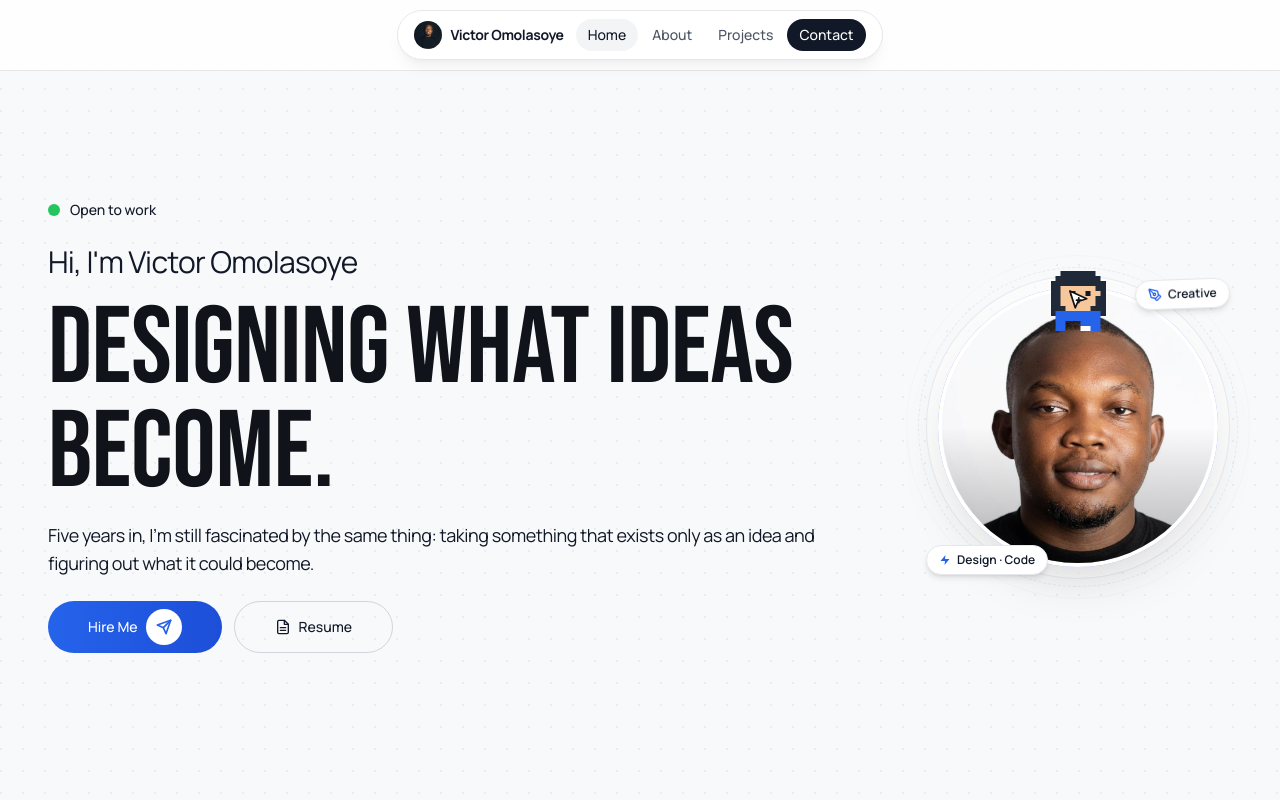
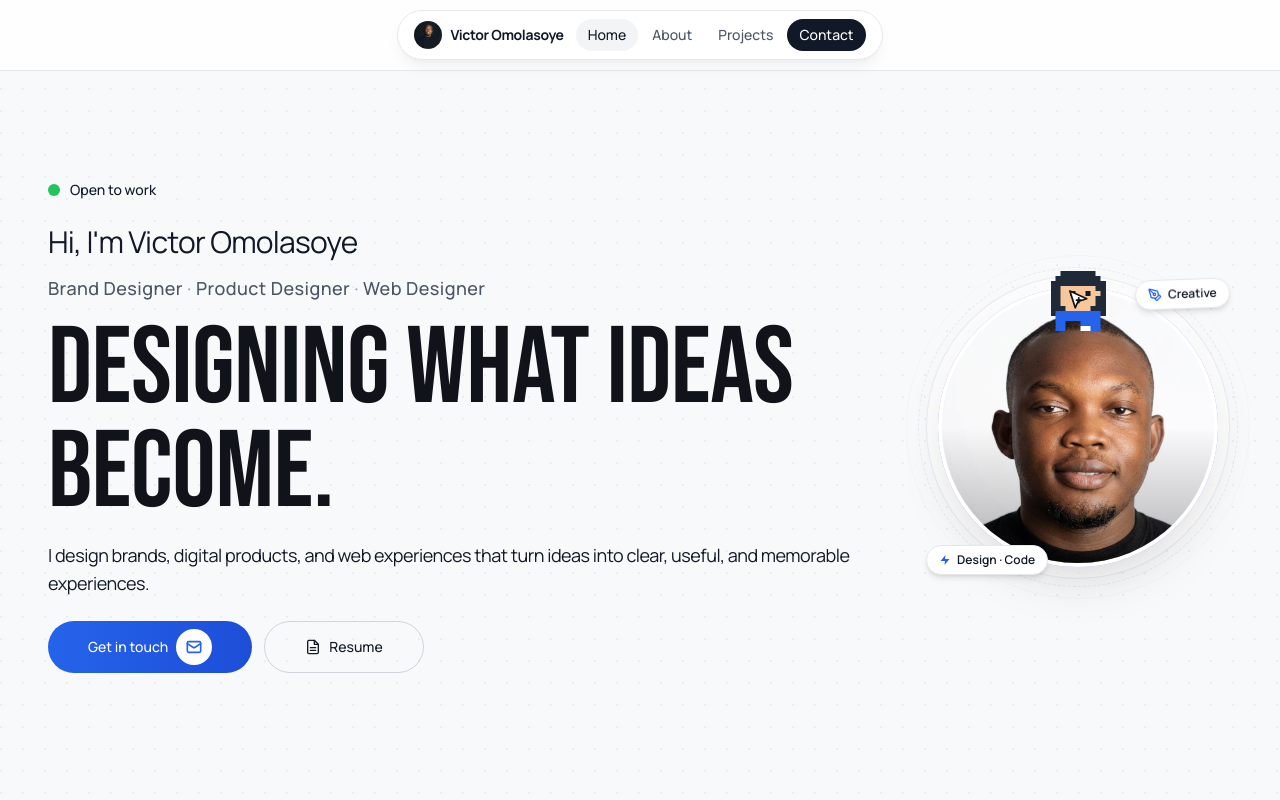
Before and after one commit to Levictor-ai/victor-omolasoye-portfolio, a Next.js app: page / in a window 1280 px wide. Shown: the top 800 px of the page. Built offline with nearby package versions, Linux system fonts and the light colour scheme.

Commit message:
update hero roles + value statement, rename CTA to Get in touch

```diff
--- a/src/components/AboutSection.tsx
+++ b/src/components/AboutSection.tsx
@@ -2,6 +2,7 @@
 
 import { motion } from 'framer-motion';
 import Image from 'next/image';
+import { Mail } from 'lucide-react';
 import type { ProfileData } from '@/context/PortfolioContext';
 import { renderInline } from '@/lib/inline';
 
@@ -72,12 +73,9 @@ export function AboutSection({
                   href={`mailto:${profile.email}`}
                   className="group inline-flex w-full items-center justify-center gap-2 rounded-full bg-gradient-to-r from-blue-600 to-blue-700 px-5 py-3 text-sm font-medium text-white transition-all hover:from-blue-500 hover:to-blue-700 focus-visible:outline-none focus-visible:ring-2 focus-visible:ring-blue-500/50 sm:w-auto"
                 >
-                  Hire Me
+                  Get in touch
                   <span className="flex size-9 items-center justify-center rounded-full bg-white -my-1 transition-transform group-hover:translate-x-0.5">
-                    <svg className="size-4 text-blue-600" viewBox="0 0 24 24" fill="none" stroke="currentColor" strokeWidth="2.5" strokeLinecap="round" strokeLinejoin="round" aria-hidden="true">
-                      <path d="M22 2L11 13" />
-                      <path d="M22 2l-7 20-4-9-9-4 20-7z" />
-                    </svg>
+                    <Mail className="size-4 text-blue-600" strokeWidth={2.5} />
                   </span>
                 </a>
               </div>
--- a/src/components/HomeContent.tsx
+++ b/src/components/HomeContent.tsx
@@ -3,7 +3,7 @@
 import { useState, useEffect, type ReactNode } from 'react';
 import { motion, AnimatePresence } from 'framer-motion';
 import Image from 'next/image';
-import { LayoutGrid, PenTool, Smartphone, type Icon } from 'lucide-react';
+import { LayoutGrid, PenTool, Smartphone, Mail, type Icon } from 'lucide-react';
 import { usePortfolio } from '@/context/PortfolioContext';
 import type { ProfileData } from '@/context/PortfolioContext';
 import type { ProjectData, ProjectCategory } from '@/types/project';
@@ -253,9 +253,14 @@ function HeroSection({ profile }: { profile: ProfileData }) {
             <HeroFrame avatar="/images/hero-portrait.jpg" name={profile.name} />
           </motion.div>
           <motion.div variants={item}>
-              <h1 className="mb-4 text-2xl font-normal tracking-tight text-gray-900 sm:text-3xl">
+              <h1 className="mb-3 text-2xl font-normal tracking-tight text-gray-900 sm:text-3xl">
                 Hi, <TypewriterText text="I'm Victor Omolasoye" />
               </h1>
+          </motion.div>
+          <motion.div variants={item}>
+            <p className="mb-4 text-base font-medium tracking-wide text-gray-600 sm:text-lg">
+              Brand Designer <span className="text-gray-400">·</span> Product Designer <span className="text-gray-400">·</span> Web Designer
+            </p>
           </motion.div>
           <motion.div variants={item}>
             <span
@@ -272,8 +277,8 @@ function HeroSection({ profile }: { profile: ProfileData }) {
           </motion.div>
           <motion.div variants={item}>
             <p className="mb-6 w-full text-xl font-normal leading-snug tracking-tight text-gray-900 sm:text-lg">
-              Five years in, I&rsquo;m still fascinated by the same thing: taking something
-              that exists only as an idea and figuring out what it could become.
+              I design brands, digital products, and web experiences that turn ideas into
+              clear, useful, and memorable experiences.
             </p>
           </motion.div>
           <motion.div variants={item} className="flex w-full flex-col gap-3 sm:w-auto sm:flex-row">
@@ -283,12 +288,9 @@ function HeroSection({ profile }: { profile: ProfileData }) {
               href={`mailto:${profile.email}`}
               className="group inline-flex w-full items-center justify-center gap-2 rounded-full bg-gradient-to-r from-blue-600 to-blue-700 px-8 py-3 text-sm font-medium text-white transition-all hover:from-blue-500 hover:to-blue-700 focus-visible:outline-none focus-visible:ring-2 focus-visible:ring-blue-500/50 sm:w-auto sm:px-10"
             >
-              Hire Me
+              Get in touch
               <span className="flex size-9 items-center justify-center rounded-full bg-white -my-1 transition-transform group-hover:translate-x-0.5">
-                <svg className="size-4 text-blue-600" viewBox="0 0 24 24" fill="none" stroke="currentColor" strokeWidth="2.5" strokeLinecap="round" strokeLinejoin="round" aria-hidden="true">
-                  <path d="M22 2L11 13" />
-                  <path d="M22 2l-7 20-4-9-9-4 20-7z" />
-                </svg>
+                <Mail className="size-4 text-blue-600" strokeWidth={2.5} />
               </span>
             </motion.a>
             <motion.a
--- a/src/types/lucide-react.d.ts
+++ b/src/types/lucide-react.d.ts
@@ -24,4 +24,5 @@ declare module 'lucide-react' {
   export const LayoutGrid: Icon;
   export const PenTool: Icon;
   export const Smartphone: Icon;
+  export const Mail: Icon;
 }
```
